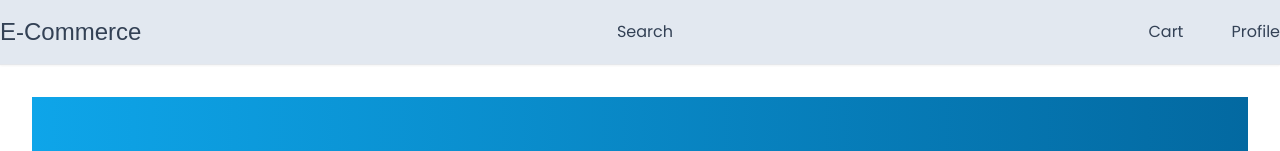
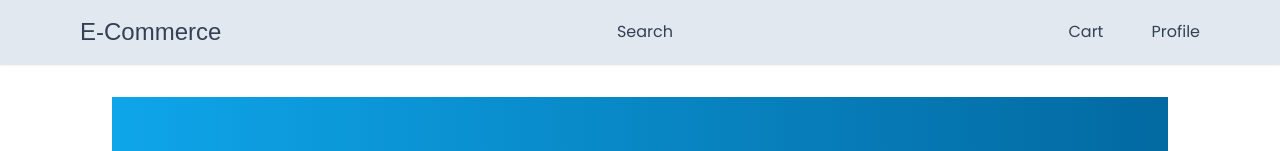
Before and after one commit to vaisakhpn/E-Commerce, a Next.js app: page / in a window 1280 px wide. Shown: the top 151 px of the page. Built offline with nearby package versions, Linux system fonts and the light colour scheme; a web font is replaced by a local one.

Commit message:
container style added

```diff
--- a/app/component/Container.tsx
+++ b/app/component/Container.tsx
@@ -3,7 +3,11 @@ interface ContainerProps {
 }
 
 const Container: React.FC<ContainerProps> = ({ children }) => {
-  return <div className="">{children}</div>;
+  return (
+    <div className="max-w-[1920px] mx-auto xl:px-20 md:px-2 px-4">
+      {children}
+    </div>
+  );
 };
 
 export default Container;
```
